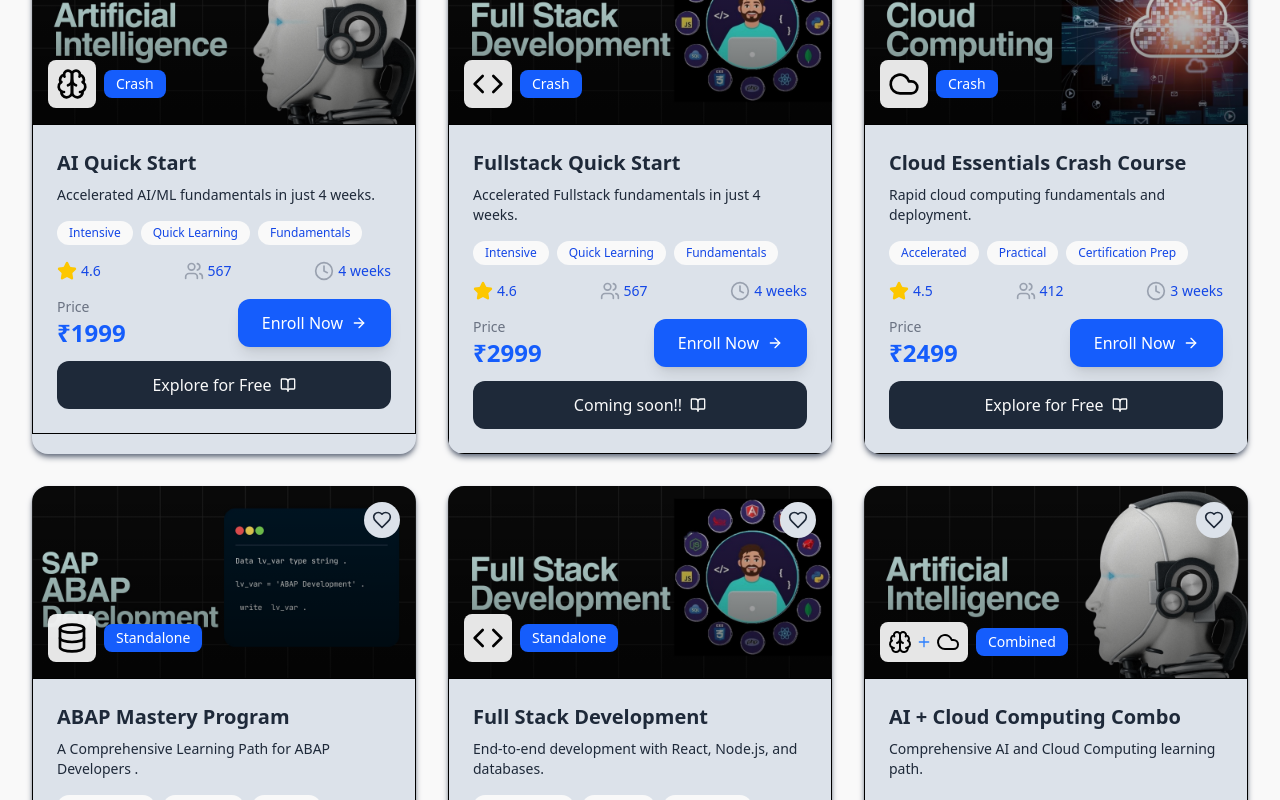
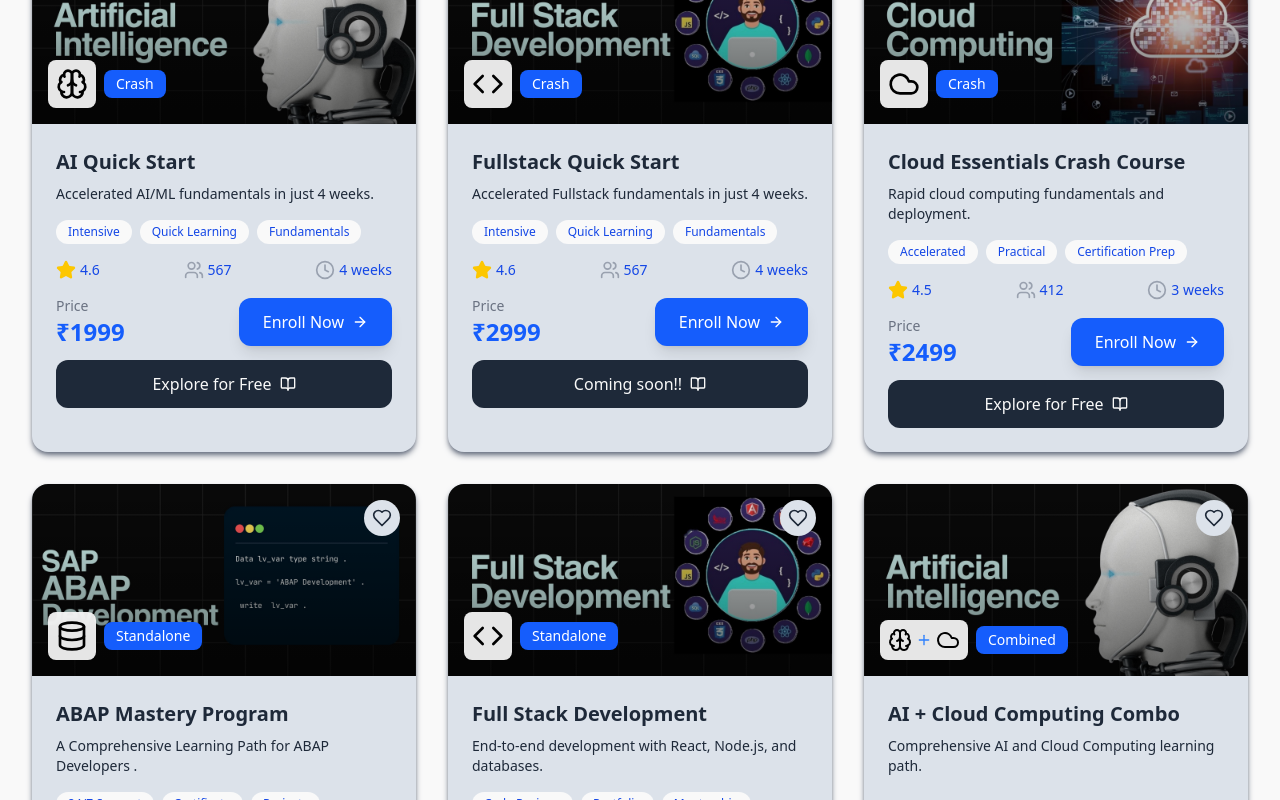
Before and after one commit to InsansaTechnoledge/SAP_Training, a React (Vite) app in the folder Frontend/: page /shop in a window 1280 px wide. Shown: the part 1120-1920 px from the top of the page. Built offline with nearby package versions, Linux system fonts and the light colour scheme; a web font is replaced by a local one.

Commit message:
border removed

```diff
--- a/Frontend/src/Components/Courses.jsx
+++ b/Frontend/src/Components/Courses.jsx
@@ -241,7 +241,7 @@ const Courses = ({ category }) => {
                                 </div>
                             </div>
 
-                            <div className="p-6 flex flex-col justify-between border">
+                            <div className="p-6 flex flex-col justify-between">
                                 <div>
                                     <h3 className="text-xl font-bold mb-2 text-secondary">{course.title}</h3>
                                     <p className="text-secondary text-sm mb-4">
```
